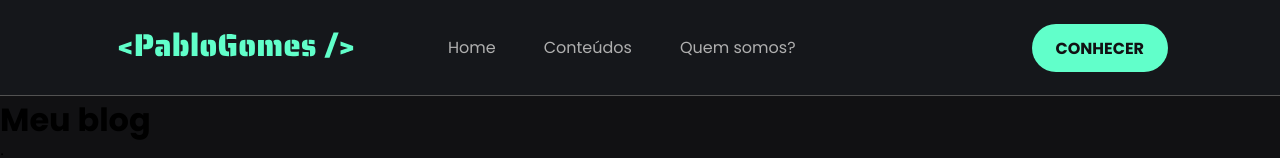
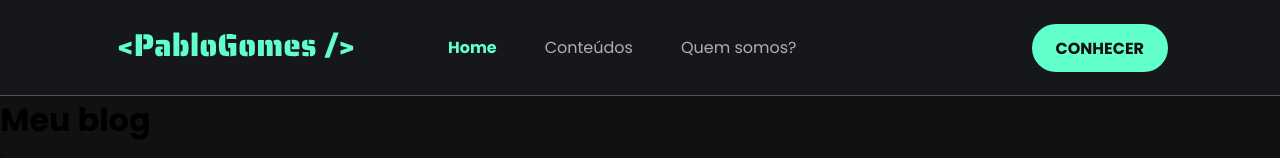
Before and after one commit to pablojr17/blog, a Next.js app: page / in a window 1280 px wide. Shown: the top 158 px of the page. Built offline with nearby package versions, Linux system fonts and the light colour scheme.

Commit message:
header 2

```diff
--- /dev/null
+++ b/src/components/ActiveLink/index.tsx
@@ -0,0 +1,20 @@
+import Link, { LinkProps } from "next/link";
+import { useRouter } from "next/router";
+import { cloneElement, ReactElement } from "react";
+
+interface ActiveProps extends LinkProps {
+  children: ReactElement;
+  activeClassName: string;
+}
+
+export function ActiveLink({
+  children,
+  activeClassName,
+  ...rest
+}: ActiveProps) {
+  const { asPath } = useRouter();
+
+  const className = asPath === rest.href ? activeClassName : "";
+
+  return <Link {...rest}>{cloneElement(children, { className })}</Link>;
+}
--- a/src/components/Header/index.tsx
+++ b/src/components/Header/index.tsx
@@ -2,26 +2,30 @@ import styles from "./styles.module.scss";
 import Image from "next/image";
 import logo from "../../../public/images/logo.svg";
 import Link from "next/link";
+import { ActiveLink } from "../ActiveLink";
 
 export function Header() {
   return (
     <header className={styles.headerContainer}>
       <div className={styles.headerContent}>
-        <a>
-          <Image src={logo} alt="Pablo Gomes Logo" />
-        </a>
+        <ActiveLink href="/" activeClassName={styles.active}>
+          <a>
+            <Image src={logo} alt="Pablo Gomes Logo" />
+          </a>
+        </ActiveLink>
+
         <nav>
-          <Link href="/">
+          <ActiveLink href="/" activeClassName={styles.active}>
             <a>Home</a>
-          </Link>
+          </ActiveLink>
 
-          <Link href="/posts">
+          <ActiveLink href="/posts" activeClassName={styles.active}>
             <a>Conteúdos</a>
-          </Link>
+          </ActiveLink>
 
-          <Link href="/sobre">
+          <ActiveLink href="/sobre" activeClassName={styles.active}>
             <a>Quem somos?</a>
-          </Link>
+          </ActiveLink>
         </nav>
 
         <a className={styles.readyButton} type="button" href="#">
--- a/src/components/Header/styles.module.scss
+++ b/src/components/Header/styles.module.scss
@@ -39,7 +39,7 @@
       }
 
       &.active {
-        color: var(--purple-500);
+        color: var(--green-100);
         font-weight: bold;
       }
     }
```
